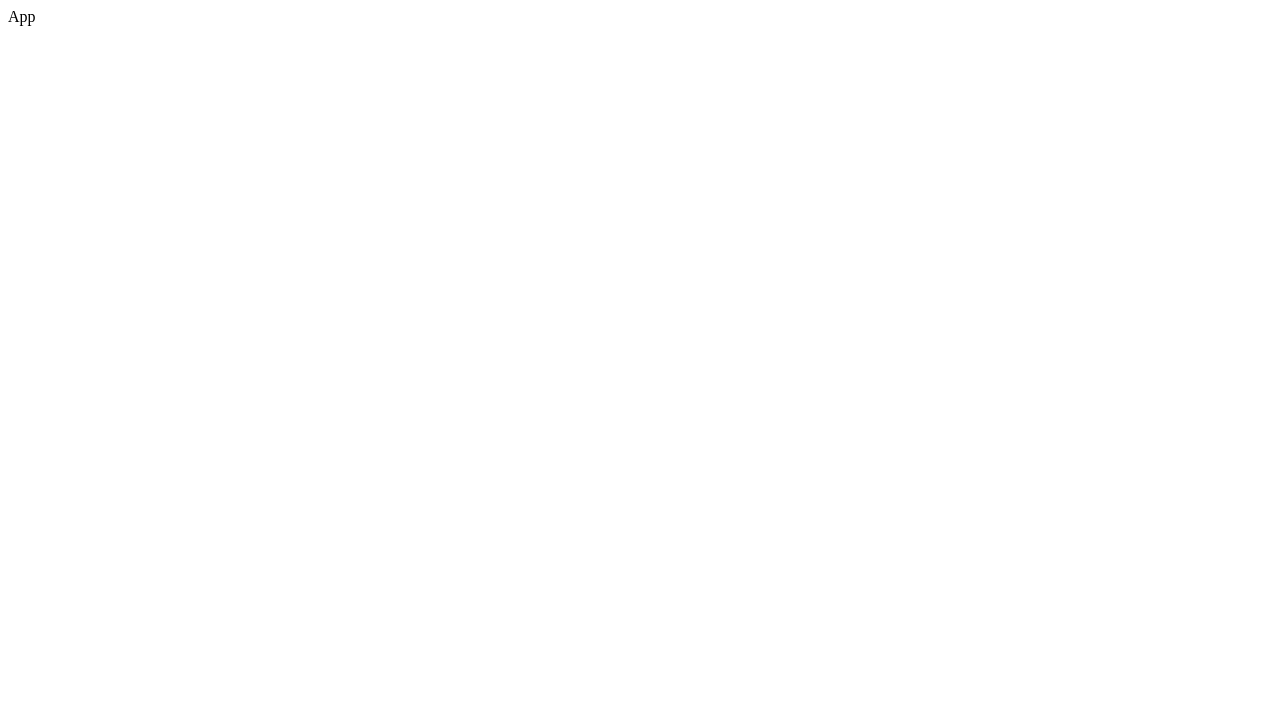
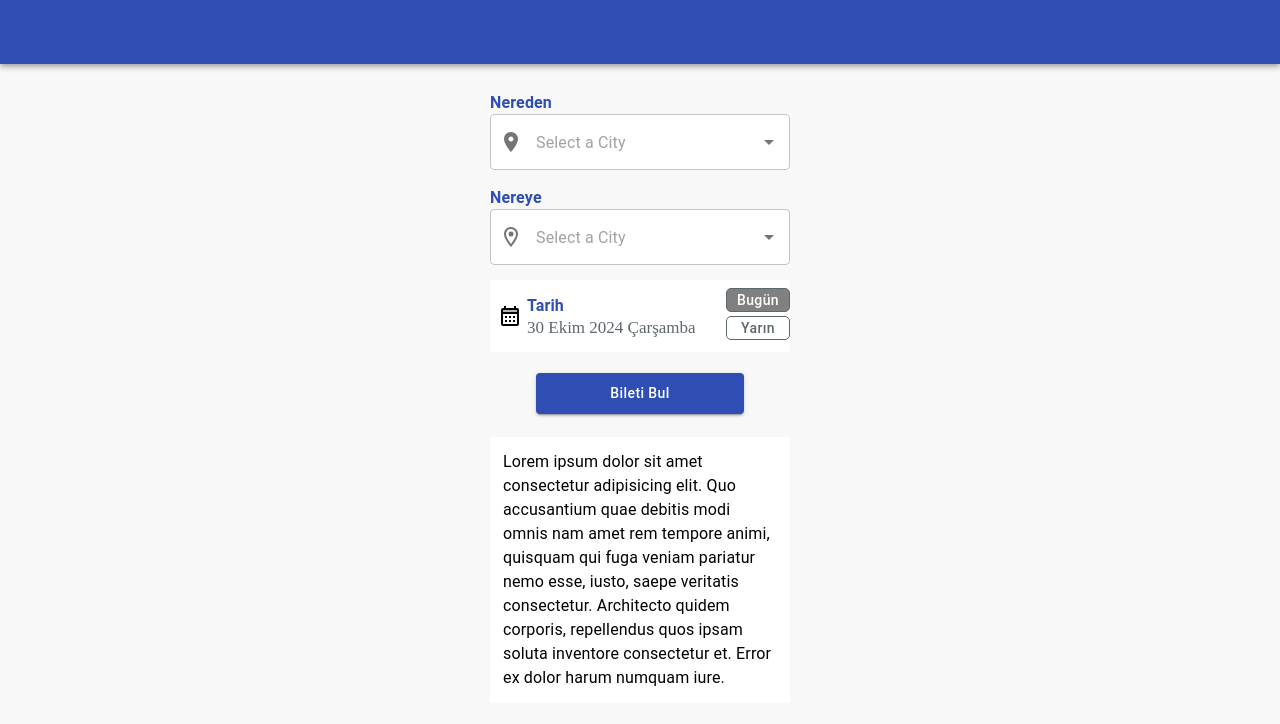
Before and after one commit to mertdiker723/obilet, a React (Create React App) app: page / in a window 1280 px wide. Shown: the top 724 px of the page. Built offline with nearby package versions, Linux system fonts and the light colour scheme.

Commit message:
Home page completed as blueprint

```diff
--- a/src/App.scss
+++ b/src/App.scss
@@ -0,0 +1,4 @@
+body {
+    margin: 0;
+    background-color: #F8F8F8;
+}
--- a/src/App.tsx
+++ b/src/App.tsx
@@ -1,8 +1,35 @@
+import { Suspense } from "react"
+import { BrowserRouter as Router, Routes, Route } from 'react-router-dom';
+
+// Core
+import routes from "./core/routes"
+
+// Common
+import LinearLoader from "./common/LinearLoader";
+
+//Style
 import "./App.scss"
 
 const App = () => {
   return (
-    <div>App</div>
+    <>
+      <Router>
+        <Suspense fallback={<LinearLoader />}
+        >
+          <Routes>
+            {
+              routes.map(item => {
+                const { id, path, component: Component } = item || {}
+                return (
+                  <Route key={id} path={path} element={<Component />} />
+
+                )
+              })
+            }
+          </Routes>
+        </Suspense>
+      </Router>
+    </>
   )
 }
 
--- /dev/null
+++ b/src/common/AutocompleteInput/Style.scss
@@ -0,0 +1,4 @@
+.autocomplete-label {
+  font-weight: bold;
+  color: #2f4eb4;
+}
--- /dev/null
+++ b/src/common/AutocompleteInput/index.tsx
@@ -0,0 +1,34 @@
+
+import { Autocomplete, FormControl, FormLabel, InputAdornment, TextField } from '@mui/material'
+import { SxProps } from '@mui/system';
+
+import "./Style.scss"
+
+const AutocompleteInput = ({ options, style, icon, label }: { options: any, style?: SxProps, icon: React.ReactNode, label: string }) => {
+    return (
+        <FormControl sx={{ ...style }}>
+            <FormLabel className='autocomplete-label'>{label}</FormLabel>
+            <Autocomplete
+                disablePortal
+                options={options}
+                sx={{ width: 300, background: "white" }}
+                renderInput={(params) => (
+                    <TextField
+                        {...params}
+                        placeholder="Select a City"
+                        InputProps={{
+                            ...params.InputProps,
+                            startAdornment: (
+                                <InputAdornment position="start">
+                                    {icon}
+                                </InputAdornment>
+                            ),
+                        }}
+                    />
+                )}
+            />
+        </FormControl>
+    )
+}
+
+export default AutocompleteInput
--- /dev/null
+++ b/src/common/LinearLoader/index.tsx
@@ -0,0 +1,11 @@
+import { Box, LinearProgress } from "@mui/material"
+
+const LinearLoader = () => {
+    return (
+        <Box sx={{ width: '100%' }}>
+            <LinearProgress />
+        </Box>
+    )
+}
+
+export default LinearLoader
--- /dev/null
+++ b/src/common/Navbar/index.tsx
@@ -0,0 +1,17 @@
+import { AppBar, Box, Toolbar, Typography } from "@mui/material"
+
+const Navbar = ({ title }: { title?: string }) => {
+    return (
+        <Box sx={{ flexGrow: 1 }}>
+            <AppBar position="static" sx={{ backgroundColor: "#2F4EB4" }}>
+                <Toolbar>
+                    <Typography variant="h6" component="div" sx={{ flexGrow: 1 }}>
+                        {title}
+                    </Typography>
+                </Toolbar>
+            </AppBar>
+        </Box>
+    )
+}
+
+export default Navbar
--- /dev/null
+++ b/src/core/routes/index.tsx
@@ -0,0 +1,19 @@
+import { lazy } from "react";
+
+const Home = lazy(() => import("../../screen/Home"));
+const Journey = lazy(() => import("../../screen/Journey"))
+
+const routes = [
+    {
+        id: 1,
+        path: '/',
+        component: Home
+    },
+    {
+        id: 2,
+        path: '/journey',
+        component: Journey
+    },
+]
+
+export default routes
--- /dev/null
+++ b/src/screen/Home/Style.scss
@@ -0,0 +1,85 @@
+.home-container {
+  display: flex;
+  justify-content: center;
+  align-items: center;
+  flex-direction: column;
+  width: 100%;
+  margin-top: 27px;
+
+  .date-box {
+    display: flex;
+    align-items: center;
+    justify-content: space-between;
+    background-color: white;
+    width: 300px;
+    height: 72px;
+    padding: 15px 0px 15px 8px;
+    box-sizing: border-box;
+    margin-top: 15px;
+
+    .date-contain {
+      display: flex;
+      align-items: center;
+      justify-content: center;
+      margin-left: 0px;
+
+      .texts {
+        display: flex;
+        flex-direction: column;
+        margin-left: 5px;
+        .date-label {
+          font-weight: bold;
+          color: #2f4eb4;
+          margin-right: 4px;
+        }
+
+        .date {
+          font-size: 17px;
+          color: #5d686e;
+        }
+      }
+    }
+    .button-container {
+      display: flex;
+      flex-direction: column;
+
+      .date-button {
+        margin-bottom: 4px;
+        text-transform: none;
+        width: 56px;
+        height: 24px;
+        border: 1px solid #5d686e;
+        color: #5d686e;
+        background-color: #ffffff;
+        border-radius: 5px;
+        cursor: pointer;
+        user-select: none;
+      }
+      .date-button.selected {
+        background-color: gray;
+        color: white !important;
+      }
+    }
+  }
+
+  .find-ticket-button {
+    margin-top: 21px;
+    text-transform: none;
+    background-color: #2f4eb4;
+    width: 208px;
+    height: 41px;
+  }
+
+  .bottom-description {
+    width: 300px;
+    padding: 13px;
+    margin-top: 23px;
+    background-color: white;
+    box-sizing: border-box;
+  }
+  @media (max-width: 600px) {
+    .bottom-description {
+      width: 100%;
+    }
+  }
+}
--- /dev/null
+++ b/src/screen/Home/index.tsx
@@ -0,0 +1,79 @@
+import { useState } from 'react';
+import { Button, Typography } from '@mui/material';
+
+// Common
+import Navbar from "../../common/Navbar"
+import AutocompleteInput from '../../common/AutocompleteInput';
+
+// Style & Icons
+import LocationOnIcon from '@mui/icons-material/LocationOn';
+import LocationOnOutlinedIcon from '@mui/icons-material/LocationOnOutlined';
+import CalendarMonthTwoToneIcon from '@mui/icons-material/CalendarMonthTwoTone';
+import "./Style.scss"
+
+
+interface Option {
+    label: string;
+    value: string;
+}
+
+const options: Option[] = [
+    { label: 'Option 1', value: 'option1' },
+    { label: 'Option 2', value: 'option2' },
+    { label: 'Option 3', value: 'option3' },
+    { label: 'Option 4', value: 'option4' },
+];
+
+const getFormattedDate = (date: Date): string => {
+    const options: Intl.DateTimeFormatOptions = { day: 'numeric', month: 'long', year: 'numeric', weekday: 'long' };
+    return date.toLocaleDateString('tr-TR', options);
+}
+
+const Home = () => {
+    const [selectedDate, setSelectedDate] = useState<string>(getFormattedDate(new Date()));
+    const [isTodaySelected, setIsTodaySelected] = useState<boolean>(true);
+
+
+    const handleTodayClick = () => {
+        setSelectedDate(getFormattedDate(new Date()));
+        setIsTodaySelected(true);
+    };
+
+    const handleTomorrowClick = () => {
+        const tomorrow = new Date();
+        tomorrow.setDate(tomorrow.getDate() + 1);
+        setSelectedDate(getFormattedDate(tomorrow));
+        setIsTodaySelected(false);
+    };
+    return (
+        <>
+            <Navbar />
+
+            <div className='home-container'>
+                <AutocompleteInput options={options} icon={<LocationOnIcon />} label="Nereden" />
+                <AutocompleteInput options={options} icon={<LocationOnOutlinedIcon />} label="Nereye" style={{ mt: 2 }} />
+                <div className='date-box'>
+                    <div className='date-contain'>
+                        <CalendarMonthTwoToneIcon />
+                        <div className='texts'>
+                            <Typography className='date-label'>Tarih</Typography>
+                            <div className='date'>{selectedDate}</div>
+                        </div>
+                    </div>
+                    <div className='button-container'>
+                        <Button className={`date-button ${isTodaySelected ? 'selected' : ''}`} onClick={handleTodayClick}>Bugün</Button>
+                        <Button className={`date-button ${!isTodaySelected ? 'selected' : ''}`} onClick={handleTomorrowClick}>Yarın</Button>
+                    </div>
+                </div>
+                <Button className='find-ticket-button' variant="contained">Bileti Bul</Button>
+                <Typography className='bottom-description'>
+                    Lorem ipsum dolor sit amet consectetur adipisicing elit. Quo accusantium quae debitis modi omnis nam amet rem tempore animi, quisquam qui fuga veniam pariatur nemo esse, iusto, saepe veritatis consectetur.
+                    Architecto quidem corporis, repellendus quos ipsam soluta inventore consectetur et. Error ex dolor harum numquam iure.
+                </Typography>
+            </div>
+
+        </>
+    )
+}
+
+export default Home
--- /dev/null
+++ b/src/screen/Journey/index.tsx
@@ -0,0 +1,7 @@
+const Journey = () => {
+    return (
+        <div>Journey</div>
+    )
+}
+
+export default Journey
```
Also changed, not shown: 1 other file (tests, documents, lock files or other folders).
